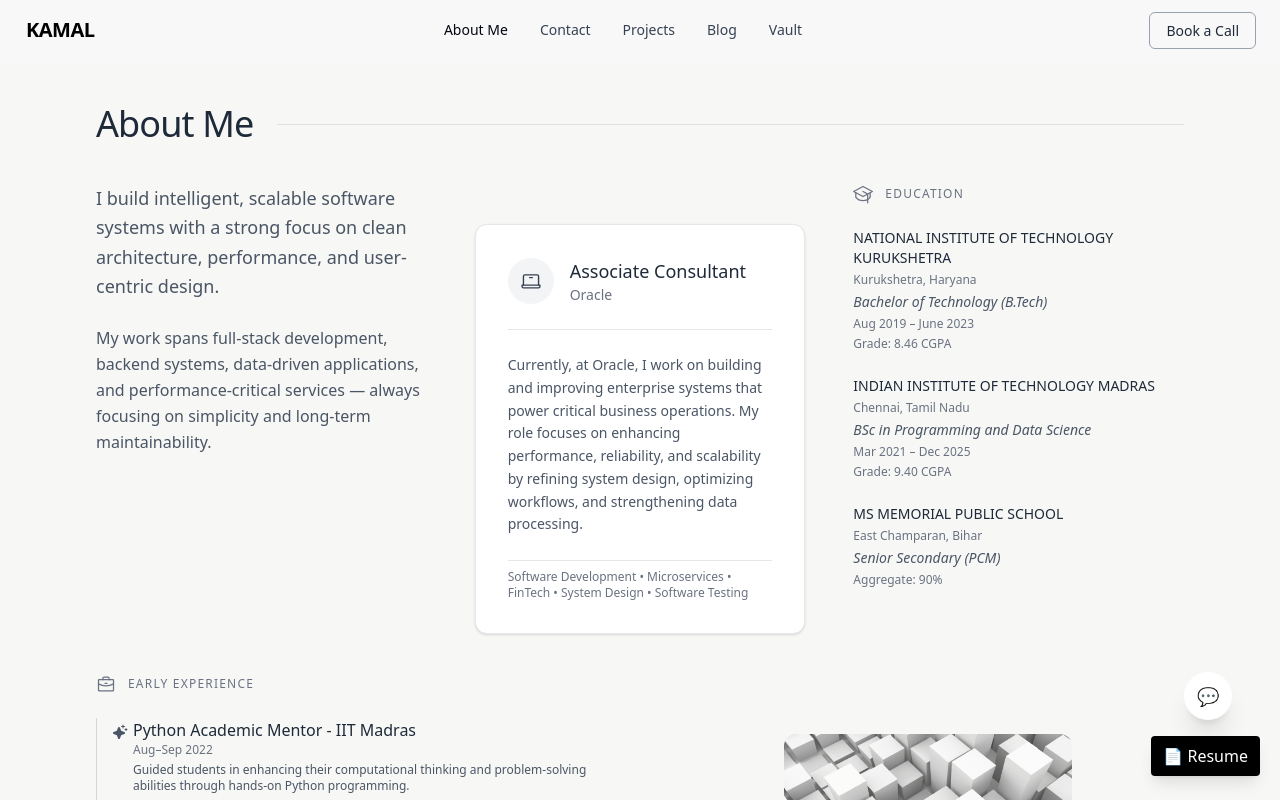
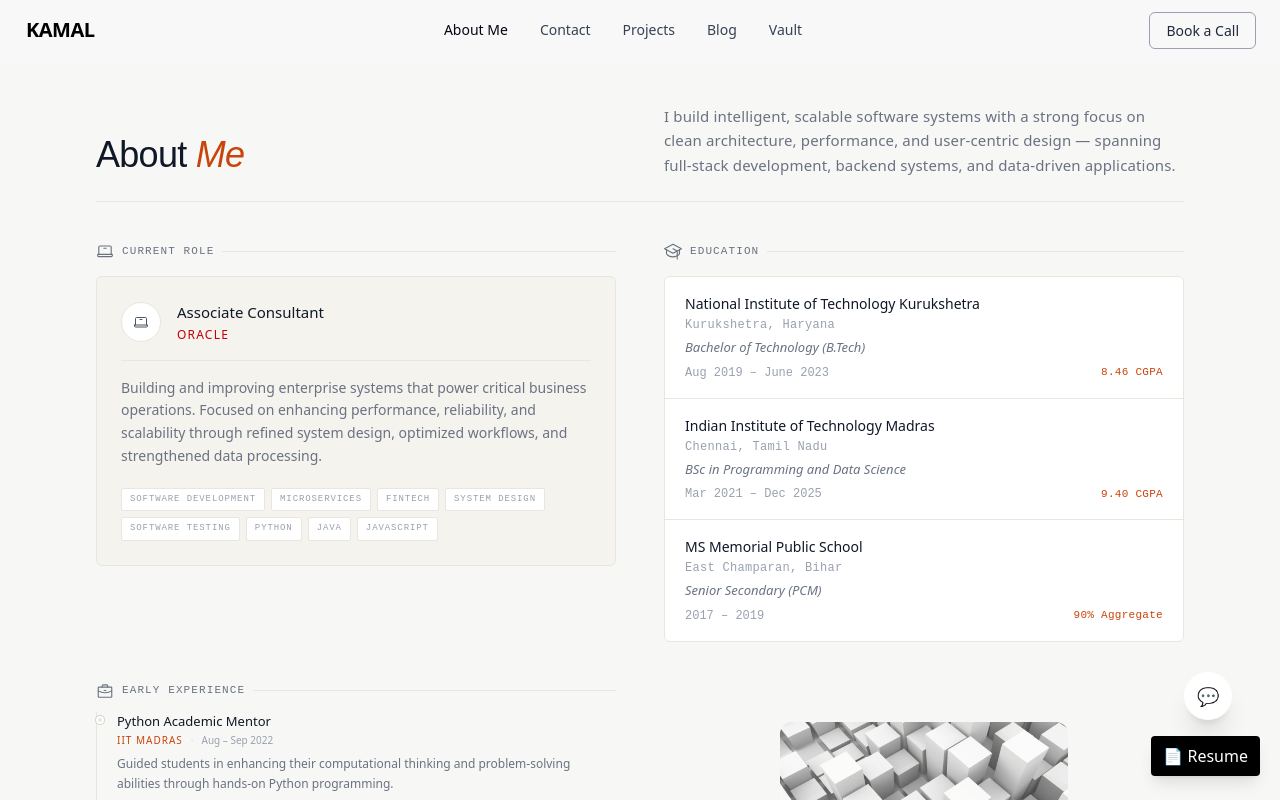
Before and after one commit to kkamal11/kkamal11.github.io, a React (Vite) app: page /about in a window 1280 px wide. Shown: the top 800 px of the page. Built offline with nearby package versions, Linux system fonts and the light colour scheme.

Commit message:
about-page-enhancement

```diff
--- a/src/components/AboutMeOnHome.tsx
+++ b/src/components/AboutMeOnHome.tsx
@@ -5,12 +5,16 @@ import Reveal from "./Reveal";
 export default function About() {
   return (
     <div className="relative bg-[#f7f7f5] mx-4 md:mx-18 py-12 text-gray-600">
-      <div className="flex items-center gap-4 mb-2">
-        <h1 className="text-3xl text-gray-700 whitespace-nowrap">About Me</h1>
-        <div className="h-px flex-1 bg-gray-300 opacity-60 mr-32 lg:mr-72" />
+      <div className="flex items-center gap-4 pb-4 border-b border-gray-200">
+          <h1
+            style={{ fontFamily: "'DM Sans', sans-serif", letterSpacing: "-0.02em" }}
+            className="text-4xl font-light leading-tight text-gray-900"
+          >
+            About <em className="text-[#c8440a]">Me</em>
+          </h1>
       </div>
 
-      <div className="grid grid-cols-1 lg:grid-cols-[1.2fr_0.8fr_1fr] gap-10 text-sm">
+      <div className="grid grid-cols-1 lg:grid-cols-[1.2fr_0.8fr_1fr] gap-10 text-sm py-4">
         <Reveal hiddenClass="opacity-0 -translate-x-16">
           <div className="">
             <p className="leading-relaxed">
--- /dev/null
+++ b/src/components/SectionLabel.tsx
@@ -0,0 +1,15 @@
+
+export default function SectionLabel({ icon, label }: { icon: React.ReactNode; label: string }) {
+  return (
+    <div className="flex items-center gap-2">
+      <span className="text-gray-500">{icon}</span>
+      <span
+        style={{ fontFamily: "'DM Mono', monospace" }}
+        className="text-[11px] tracking-widest uppercase text-gray-500"
+      >
+        {label}
+      </span>
+      <div className="flex-1 h-px bg-[#e8e6df]" />
+    </div>
+  );
+}
--- a/src/pages/About.tsx
+++ b/src/pages/About.tsx
@@ -3,6 +3,7 @@ import focusImg from '../assets/focus.webp'
 import { certificates } from "../utils/Data";
 import { useState } from "react";
 import Reveal from "../components/Reveal";
+import SectionLabel from "../components/SectionLabel";
 export default function About() {
   const [showAllCerts, setShowAllCerts] = useState(false);
   const toggleCertCount = () => {
@@ -14,113 +15,121 @@ export default function About() {
       <div className="max-w-7xl mx-auto space-y-10">
 
         {/* Header */}
-        <div className="flex items-center gap-6">
-          <h1 className="text-4xl font-light tracking-tight text-gray-800 whitespace-nowrap">
-            About Me
+        <div className="grid grid-cols-1 md:grid-cols-2 gap-12 items-end pb-6 border-b border-gray-200">
+          <h1
+            style={{ fontFamily: "'DM Sans', sans-serif", letterSpacing: "-0.02em" }}
+            className="text-4xl font-light leading-tight text-gray-900"
+          >
+            About <em className="text-[#c8440a]">Me</em>
           </h1>
-          <div className="flex-1 h-px bg-gray-300 opacity-60" />
-        </div>
-
-        {/* ===== Row 1 ===== */}
-        <div className="grid grid-cols-1 md:grid-cols-3 gap-12">
-
-          {/* Description */}
-          <div className="space-y-6">
-            <p className="text-lg leading-relaxed">
+          <p className="text-[15px] leading-relaxed text-gray-500 tracking-[0.01em]">
             I build intelligent, scalable software systems with a strong focus on clean architecture,
-              performance, and user-centric design.
-            </p>
-            <p className="leading-relaxed">
-              My work spans full-stack development, backend systems, data-driven applications, and
-              performance-critical services — always focusing on simplicity and long-term maintainability.
+            performance, and user-centric design — spanning full-stack development, backend systems,
+            and data-driven applications.
           </p>
         </div>
 
-          {/* Oracle */}
-          <div className="md:mt-10">
-            <div className="bg-white border border-gray-200 rounded-xl p-8 space-y-6 shadow-sm">
+        {/* ── Row 1: Oracle card + Education ── */}
+        <div className="grid grid-cols-1 md:grid-cols-2 gap-12">
+
+          {/* Oracle card */}
+          <Reveal hiddenClass="opacity-0 -translate-y-4">
+            <div>
+              <SectionLabel icon={<Laptop size={18} />} label="Current Role" />
+              <div className="mt-4 bg-[#f5f3ee] rounded-md border border-[#e8e6df] p-6 space-y-4">
                 <div className="flex items-center gap-4">
-                <div className="p-3 rounded-full bg-gray-100">
-                  <Laptop size={22} className="text-gray-700" />
+                  <div className="w-10 h-10 rounded-full bg-white border border-[#e8e6df] flex items-center justify-center shrink-0">
+                    <Laptop size={16} className="text-gray-600" />
                   </div>
                   <div>
-                  <h3 className="text-lg font-medium text-gray-800">Associate Consultant</h3>
-                  <p className="text-sm text-gray-500">Oracle</p>
+                    <p className="text-[15px] font-medium text-gray-900">Associate Consultant</p>
+                    <p
+                      // style={{ fontFamily: "'DM Mono', monospace" }}
+                      className="text-[12px] tracking-widest uppercase text-red-700 mt-0.5"
+                    >
+                      Oracle
+                    </p>
                   </div>
                 </div>
 
-              <div className="h-px bg-gray-200" />
+                <div className="border-t border-[#e8e6df]" />
 
-              <p className="text-sm leading-relaxed">
-                Currently, at Oracle, I work on building and improving enterprise systems that power critical business operations. My role focuses on enhancing performance, reliability, and scalability by refining system design, optimizing workflows, and strengthening data processing.
+                <p className="text-[14px] leading-relaxed text-gray-500">
+                  Building and improving enterprise systems that power critical business operations.
+                  Focused on enhancing performance, reliability, and scalability through refined system
+                  design, optimized workflows, and strengthened data processing.
                 </p>
 
-              <div className="pt-2 border-t border-gray-200 text-xs text-gray-500">
-              Software Development • Microservices • FinTech • System Design • Software Testing
+                <div className="flex flex-wrap gap-1.5 pt-1">
+                  {["Software Development", "Microservices", "FinTech", "System Design", "Software Testing", "Python", "Java","JavaScript"].map(t => (
+                    <span
+                      key={t}
+                      style={{ fontFamily: "'DM Mono', monospace" }}
+                      className="text-[9px] tracking-widest uppercase bg-white border border-[#e8e6df] rounded-[2px] px-2 py-1 text-gray-400"
+                    >
+                      {t}
+                    </span>
+                  ))}
                 </div>
               </div>
             </div>
+          </Reveal>
 
           {/* Education */}
-          <div className="space-y-6">
-            <div className="flex items-center gap-3">
-              <GraduationCap size={20} className="text-gray-500" />
-              <h4 className="uppercase tracking-widest text-xs text-gray-500">Education</h4>
-            </div>
-
-            <div className="space-y-6 text-sm">
+          <Reveal hiddenClass="opacity-0 translate-x-4">
+            <div>
+              <SectionLabel icon={<GraduationCap size={18} />} label="Education" />
+              <div className="mt-4 space-y-0 divide-y divide-[#e8e6df] border border-[#e8e6df] rounded-md overflow-hidden">
                 <EduBlock
                   institute="National Institute of Technology Kurukshetra"
                   location="Kurukshetra, Haryana"
                   degree="Bachelor of Technology (B.Tech)"
                   period="Aug 2019 – June 2023"
-                grade="Grade: 8.46 CGPA"
+                  grade="8.46 CGPA"
                 />
-
                 <EduBlock
                   institute="Indian Institute of Technology Madras"
                   location="Chennai, Tamil Nadu"
                   degree="BSc in Programming and Data Science"
                   period="Mar 2021 – Dec 2025"
-                grade="Grade: 9.40 CGPA"
+                  grade="9.40 CGPA"
                 />
-
                 <EduBlock
                   institute="MS Memorial Public School"
                   location="East Champaran, Bihar"
                   degree="Senior Secondary (PCM)"
-                period=""
-                grade="Aggregate: 90%"
+                  period="2017 – 2019"
+                  grade="90% Aggregate"
                 />
               </div>
             </div>
+          </Reveal>
         </div>
 
         {/* ===== Row 2 ===== */}
-        <div className="grid grid-cols-1 md:grid-cols-2 gap-16">
+        <div className="grid grid-cols-1 md:grid-cols-2 gap-12 items-start">
 
           {/* Internships */}
           <Reveal hiddenClass="opacity-0 -translate-x-16">
           <div>
-            <div className="flex items-center gap-3 mb-6">
-              <Briefcase size={20} className="text-gray-500" />
-              <h4 className="uppercase tracking-widest text-xs text-gray-500">Early Experience</h4>
-            </div>
-
+            <SectionLabel icon={<Briefcase size={18} />} label="Early Experience" />
             <Timeline>
                 <TimelineItem
-                title="Python Academic Mentor - IIT Madras"
-                period="Aug–Sep 2022"
+                    title="Python Academic Mentor"
+                    org="IIT Madras"
+                    period="Aug – Sep 2022"
                     desc="Guided students in enhancing their computational thinking and problem-solving abilities through hands-on Python programming."
                   />
                   <TimelineItem
-                title="Machine Learning TA — IIT Madras"
-                period="Sep–Dec 2022"
-                desc="Assisted students in strengthening their analytical reasoning and conceptual understanding of machine learning through structured guidance and practical examples."
+                    title="Machine Learning Teaching Assistant"
+                    org="IIT Madras"
+                    period="Sep – Dec 2022"
+                    desc="Assisted students in strengthening analytical reasoning and conceptual understanding of machine learning through structured guidance."
                   />
                   <TimelineItem
-                title="Project Intern - NIT Kurukshetra"
-                period="Jan–May 2022"
+                    title="Project Intern"
+                    org="NIT Kurukshetra"
+                    period="Jan – May 2022"
                     desc="Contributed to applied academic projects by translating problem statements into structured technical solutions and well-documented implementations."
                   />
                 </Timeline>
@@ -186,7 +195,6 @@ export default function About() {
   );
 }
 
-
 function EduBlock({
   institute,
   location,
@@ -201,36 +209,74 @@ function EduBlock({
   grade: string;
 }) {
   return (
-    <div className="space-y-1">
-      <p className="text-gray-800 font-medium uppercase">{institute}</p>
-      <p className="text-xs text-gray-500">{location}</p>
-      <p className="italic">{degree}</p>
-      <p className="text-xs text-gray-500">{period}</p>
-      <p className="text-xs text-gray-500">{grade}</p>
+    <div className="bg-white px-5 py-4 space-y-0.5 hover:bg-[#f5f3ee] transition-colors duration-150">
+      <p className="text-[14px] font-medium text-gray-900">{institute}</p>
+      <p
+        style={{ fontFamily: "'DM Mono', monospace" }}
+        className="text-[12px] tracking-wide text-gray-400"
+      >
+        {location}
+      </p>
+      <p className="text-[13px] italic text-gray-500 pt-0.5">{degree}</p>
+      <div className="flex items-center justify-between pt-1">
+        {period && (
+          <span
+            style={{ fontFamily: "'DM Mono', monospace" }}
+            className="text-[12px] text-gray-400"
+          >
+            {period}
+          </span>
+        )}
+        <span
+          style={{ fontFamily: "'DM Mono', monospace" }}
+          className="text-[11px] tracking-wide text-[#c8440a] ml-auto"
+        >
+          {grade}
+        </span>
+      </div>
     </div>
   );
 }
 
 function Timeline({ children }: { children: React.ReactNode }) {
-  return <div className="relative pl-6 border-l border-gray-300 space-y-6">{children}</div>;
+  return (
+    <div className="relative pl-5 border-l border-[#e8e6df] space-y-6 my-3">
+      {children}
+    </div>
+  );
 }
 
 function TimelineItem({
   title,
+  org,
   period,
   desc,
 }: {
   title: string;
+  org: string;
   period: string;
   desc: string;
 }) {
   return (
     <div className="relative">
-      <span className="absolute -left-[9px] top-1.5 w-3 h-3 rounded-full"><Sparkle weight="fill" /></span>
-      <div className="ml-3">
-          <p className="text-gray-800 font-medium">{title}</p>
-          <p className="text-xs text-gray-500">{period}</p>
-          <p className="text-xs text-gray-600 mt-1">{desc}</p>
+      {/* dot */}
+      <span className="absolute -left-[21px] top-1 w-2 h-2 rounded-full bg-[#e8e6df] border-2 border-white ring-1 ring-[#d4d0c8]" />
+      <div>
+        <p className="text-[13px] font-medium text-gray-900">{title}</p>
+        <div className="flex items-center gap-2 mt-0.5">
+          <span
+            className="text-[10px] tracking-widest uppercase text-[#c8440a]"
+          >
+            {org}
+          </span>
+          <span className="text-gray-300 text-[10px]">·</span>
+          <span
+            className="text-[10px] text-gray-400"
+          >
+            {period}
+          </span>
+        </div>
+        <p className="text-[12px] text-gray-500 mt-1.5 leading-relaxed">{desc}</p>
       </div>
     </div>
   );
@@ -275,7 +321,7 @@ function CertCard({
           href={link}
           target="_blank"
           rel="noopener noreferrer"
-          className="text-xs text-blue-600 inline-block hover:underline underline-offset-4"
+          className="text-xs text-[#c8440a] inline-block hover:underline underline-offset-4"
         >
           Verify ↗
         </a>
```
Lines whose indentation alone changed are shown as unchanged.
